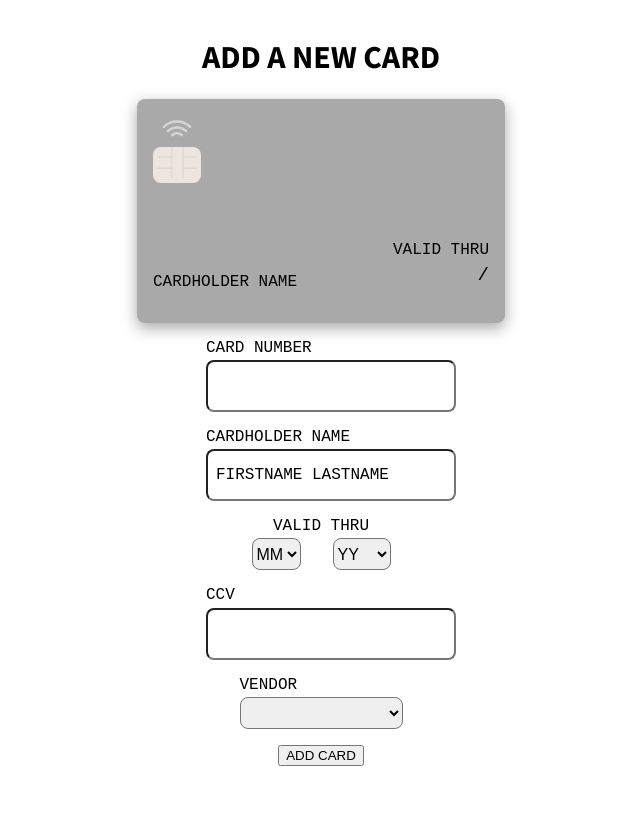
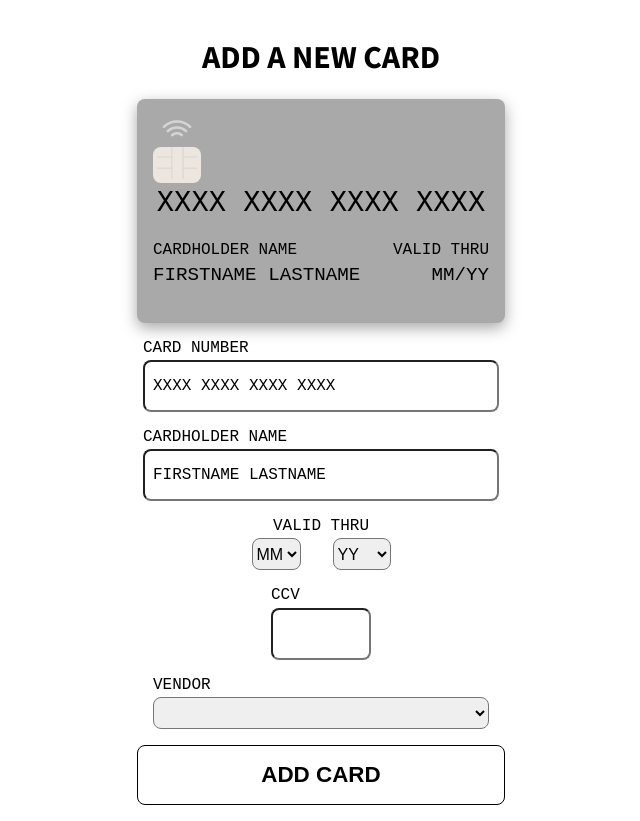
Before and after one commit to ArturLindstrom/E-wallet, a Vue app: page / in a window 1280 px wide. Both pictures are taken after a click on the button "ADD A NEW CARD". Shown: the whole page, without its empty margins (319-959 px from the left). Before the commit the page ends 800 px from the top, so only its background shows below. Built offline with nearby package versions, Linux system fonts and the light colour scheme; a web font is replaced by a local one.

Commit message:
worked on form validation

```diff
--- a/src/App.vue
+++ b/src/App.vue
@@ -29,31 +29,31 @@ export default {
       expireMonth: "3",
       expireYear: "23",
       CCV: '666'
-      },
-      {
-      vendor: "blockchain",
-      cardNumber: "1234 5678 9012 3156",
-      cardHolder: "Kent Aurén",
-      expireMonth: "3",
-      expireYear: "23",
-      CCV: '666'
-      },
-      {
-      vendor: "evil",
-      cardNumber: "1337 1337 1337 1337",
-      cardHolder: "OSCAR ARRHENIUS",
-      expireMonth: "13",
-      expireYear: "37",
-      CCV: '666'
-      },
-      {
-      vendor: "ninja",
-      cardNumber: "1338 1337 1337 1337",
-      cardHolder: "OSCAR ARRHENIUS",
-      expireMonth: "13",
-      expireYear: "37",
-      CCV: '666'
       }
+      // {
+      // vendor: "blockchain",
+      // cardNumber: "1234 5678 9012 3156",
+      // cardHolder: "Kent Aurén",
+      // expireMonth: "3",
+      // expireYear: "23",
+      // CCV: '666'
+      // },
+      // {
+      // vendor: "evil",
+      // cardNumber: "1337 1337 1337 1337",
+      // cardHolder: "OSCAR ARRHENIUS",
+      // expireMonth: "13",
+      // expireYear: "37",
+      // CCV: '666'
+      // },
+      // {
+      // vendor: "ninja",
+      // cardNumber: "1338 1337 1337 1337",
+      // cardHolder: "OSCAR ARRHENIUS",
+      // expireMonth: "13",
+      // expireYear: "37",
+      // CCV: '666'
+      // }
     ]
   }}
 }
--- a/src/components/Card.vue
+++ b/src/components/Card.vue
@@ -3,7 +3,6 @@
     <div class="wifichip">
       <img class="wifi" v-if="classGenerator == '' || classGenerator == 'bitcoin'" src="../assets/wifi.svg">
       <img class="wifi-white" v-else src="../assets/wifi_white.svg">
-      <!-- <img class="wifi" v-bind:src="this.wifiSrc"> -->
       <div class="chipcontainer">
         <img class="chip" src="../assets/chip.svg">
       </div>
@@ -36,15 +35,13 @@ export default {
       }
     },
     imgSrc() {
-      return require("../assets/" + (this.card.vendor) + ".svg")
+      return require("../assets/" + (this.newCard.vendor) + ".svg")
     },
     classGenerator(){
       return this.newCard.vendor
     }
   },
 
-  method: {
-  },
   data(){return{
 
 
--- a/src/components/NewCardForm.vue
+++ b/src/components/NewCardForm.vue
@@ -3,7 +3,7 @@
     <form @submit.prevent="pushNewCard" @input="cardPreview">
       <div class="num">
         <p>CARD NUMBER</p>
-        <input type="text" maxlength="19" @input="numberSpacer" v-model="newCard.cardNumber" onkeypress="return /[0-9]/i.test(event.key)">
+        <input type="text" maxlength="19" @keyup="numberSpacer" v-model="newCard.cardNumber" placeholder="XXXX XXXX XXXX XXXX" onkeypress="return /[0-9]/i.test(event.key)">
       </div>
       <div class="name-section">
         <p>CARDHOLDER NAME</p>
@@ -63,7 +63,7 @@ export default {
         }},
     methods:{
         cardPreview(){
-            this.$emit('emit', this.newCard)
+            this.$emit('card', this.newCard)
         },
         pushNewCard(){
           if(this.cards.find((vendor) => vendor.vendor == this.newCard.vendor)){
@@ -77,19 +77,18 @@ export default {
             this.$emit('send',{...this.newCard})
           }
         },
-        numberSpacer(){
-          this.keyCounter++
-          if(this.keyCounter==4){
-            this.newCard.cardNumber += " "
-            this.keyCounter = 0
-            this.newCard.cardnumber.trim()
-          }
-        }
+       numberSpacer() {
+
+           if (this.newCard.cardNumber.length == 4 || this.newCard.cardNumber.length == 9 || this.newCard.cardNumber.length == 14)
+          this.newCard.cardNumber +=' ';
+       }
     }
 }
 </script>
 
 <style scoped>
+
+
 
 form{
   display: flex;
@@ -103,7 +102,7 @@ p {
 
 input {
   height: 2rem;
-  width: 100%;
+  width: 21rem;
   padding: .5rem;
   font-size: 1rem;
   border-radius: 8px;
@@ -130,9 +129,28 @@ select {
   border-radius: 8px;
 }
 
+.ccv input{
+  width: 5rem;
+}
+
+.vendor select{
+  width: 21rem;
+}
+
 select, option {
   font-size: 1rem;
 }
 
+button{
+   border-radius: 8px;
+  width: 23rem;
+  padding: 1rem;
+  background: white;
+  border: solid black 1px;
+  font-size: 1.4rem;
+  font-weight: 700;
+}
+
+
 
 </style>
--- a/src/views/AddCard.vue
+++ b/src/views/AddCard.vue
@@ -2,7 +2,7 @@
   <div class="add-card">
     <h1>ADD A NEW CARD</h1>
       <Card :card="card" />
-      <NewCardForm @emit="renderCard" :cards="cards" @send="sendCard"/>
+      <NewCardForm @card="renderCard" :cards="cards" @send="sendCard"/>
   </div>
 </template>
 
@@ -14,13 +14,17 @@ export default {
   props:{cards:Array},
 
     data(){return{
-      card: {}
+      card: {
+        cardNumber: "XXXX XXXX XXXX XXXX",
+          cardHolder: "FIRSTNAME LASTNAME",
+          expireMonth: "MM",
+          expireYear: "YY",
+      }
     }},
   components: {NewCardForm, Card},
-//   components: {NewCardForm},
   methods: {
-    renderCard(event){
-      this.card = event
+    renderCard(payload){
+      this.card = payload
     },
     sendCard(newCard){
       this.$emit('sendMore', newCard)
```
